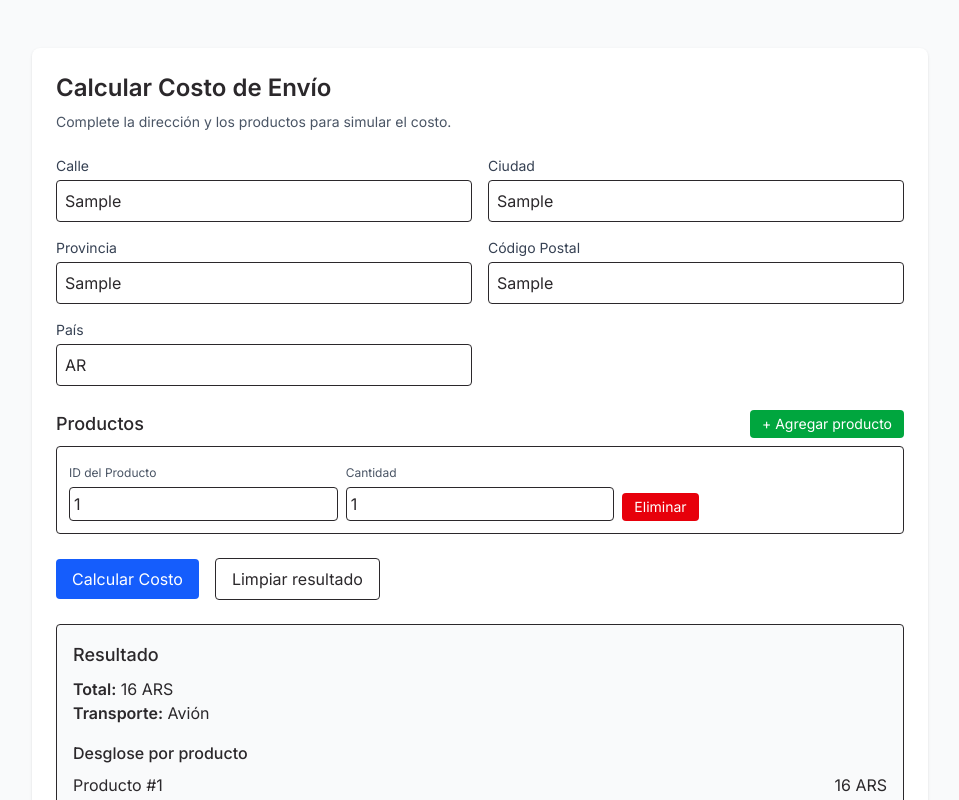
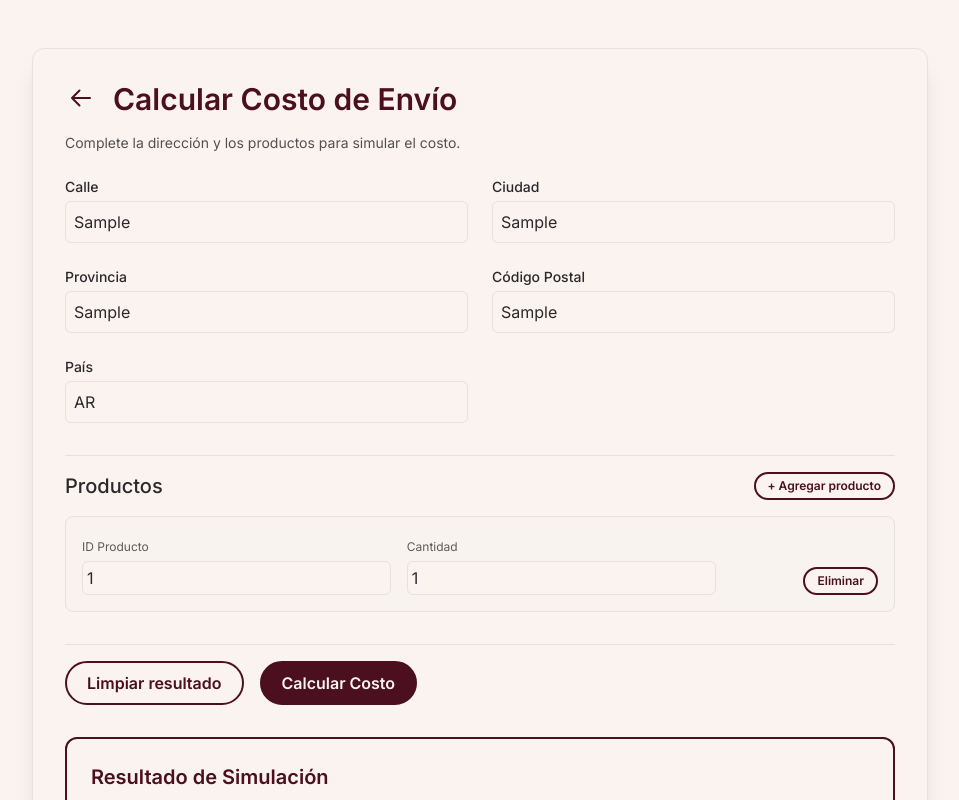
Before and after one commit to FRRe-DS/2025-03-TPI, a Next.js app in the folder front/: page /calcular-costo in a window 1280 px wide. Both pictures are taken after typing "Sample", "Sample", "Sample", "Sample" into the empty fields and a click on the button "Calcular Costo". Shown: the top 800 px of the page, without its empty margins (160-1119 px from the left). Built offline with nearby package versions, Linux system fonts and the light colour scheme.

Commit message:
style(calcularcostopage):update visual style

```diff
--- a/front/src/app/calcular-costo/page.tsx
+++ b/front/src/app/calcular-costo/page.tsx
@@ -1,6 +1,7 @@
 "use client";
 
 import { useState } from "react";
+import Link from "next/link";
 import { calcularCosto } from "../services/logistica-mock";
 import type {
   Address,
@@ -13,7 +14,15 @@ function emptyProduct(id = 1): ProductItemInput {
   return { id, quantity: 1, weight: 1, length: 10, width: 10, height: 5 };
 }
 
+// Componente de Flecha de Volver
+const BackArrowIcon = () => (
+    <svg xmlns="http://www.w3.org/2000/svg" fill="none" viewBox="0 0 24 24" strokeWidth={2} stroke="currentColor" className="w-6 h-6">
+        <path strokeLinecap="round" strokeLinejoin="round" d="M10.5 19.5 3 12m0 0 7.5-7.5M3 12h18" />
+    </svg>
+);
+
 export default function CalcularCostoPage() {
+  // CAMBIO CLAVE 1: Inicializamos todos los campos como cadenas vacías ("")
   const [address, setAddress] = useState<Address>({
     street: "",
     city: "",
@@ -43,13 +52,13 @@ export default function CalcularCostoPage() {
   };
 
   const validate = () => {
-    if (!address.street.trim()) return "Street is required";
-    if (!address.city.trim()) return "City is required";
-    if (!address.postal_code.trim()) return "Postal code is required";
-    if (products.length === 0) return "Add at least one product";
+    if (!address.street.trim()) return "La Calle es requerida.";
+    if (!address.city.trim()) return "La Ciudad es requerida.";
+    if (!address.postal_code.trim()) return "El Código Postal es requerido.";
+    if (products.length === 0) return "Agregue al menos un producto.";
     for (const p of products) {
-      if (p.id < 1) return "Product ID must be >= 1";
-      if (p.quantity < 1) return "Product quantity must be >= 1";
+      if (p.id < 1) return "El ID del Producto debe ser >= 1.";
+      if (p.quantity < 1) return "La Cantidad del Producto debe ser >= 1.";
     }
     return null;
   };
@@ -67,7 +76,7 @@ export default function CalcularCostoPage() {
 
     const data: ShippingCostRequest = {
         delivery_address: address,
-        departure_postal_code: "1000", // <-- esto faltaba
+        departure_postal_code: "1000",
         products,
     };
 
@@ -77,124 +86,162 @@ export default function CalcularCostoPage() {
       setResult(resp);
     } catch (err) {
       console.error(err);
-      setError("Error calculating cost. Try again.");
+      setError("Error al calcular el costo. Intente nuevamente.");
     } finally {
       setLoading(false);
     }
   };
 
+  // Clases de estilo reutilizables
+  // Nota: Tailwind aplica automáticamente un color gris pálido y transparente a los placeholders.
+  const inputStyle = "mt-1 p-2 border border-[var(--color-gray)] rounded-md focus:ring-0 focus:border-[var(--color-primary)] transition-colors duration-200 w-full bg-[var(--color-light)]";
+  const labelStyle = "text-sm text-[var(--color-text-dark)] font-medium";
+
+  // Estilo Base: Contorno Primario (Limpia resultado)
+  const baseOutlineButton = "border-2 border-[var(--color-primary)] text-[var(--color-primary)] bg-[var(--color-light)] rounded-full font-semibold hover:bg-[var(--color-primary)] hover:text-[var(--color-light)] transition-colors duration-300 disabled:opacity-60";
+
+  // 1. Estilo para Botón Calcular Costo (MISMO TAMAÑO PERO CON RELLENO PRIMARIO)
+  const calculateButton = `px-5 py-2 bg-[var(--color-primary)] text-[var(--color-light)] rounded-full font-semibold border-2 border-[var(--color-primary)] hover:bg-[var(--color-secondary)] hover:border-[var(--color-secondary)] transition-colors duration-300 disabled:opacity-60`;
+
+  // 2. Estilo para Botón Limpiar Resultado (TAMAÑO BASE: px-5 py-2)
+  const clearButton = `px-5 py-2 ${baseOutlineButton}`;
+
+  // 3. Estilo para Botones Agregar/Eliminar (Tamaño pequeño)
+  const smallButton = `px-3 py-1 text-xs ${baseOutlineButton}`;
+
+
   return (
-    <div className="min-h-screen bg-gray-50 py-12">
-      <div className="max-w-4xl mx-auto p-6 bg-white shadow rounded-lg">
-        <h1 className="text-2xl font-semibold text-brand mb-2">Calcular Costo de Envío</h1>
-        <p className="text-sm text-gray-600 mb-6">
+    <div
+        className="min-h-screen bg-[var(--color-bg)] py-12 text-[var(--color-text-dark)] flex items-center justify-center"
+    >
+      <div className="max-w-4xl w-full mx-auto p-8 bg-[var(--color-light)] shadow-xl rounded-xl border border-[var(--color-gray)]">
+
+        {/* Encabezado con Botón Volver a la izquierda */}
+        <div className="flex items-center mb-4">
+            <Link href="/" passHref className="mr-4">
+                <button
+                    className="p-1 rounded-full text-[var(--color-primary)] hover:bg-[var(--color-light)] transition-colors duration-300"
+                    aria-label="Volver a la página de inicio"
+                >
+                    <BackArrowIcon />
+                </button>
+            </Link>
+            <h1 className="text-3xl font-heading font-bold text-[var(--color-primary)]">Calcular Costo de Envío</h1>
+        </div>
+
+        <p className="text-sm text-[var(--color-text-dark)] opacity-80 mb-6">
           Complete la dirección y los productos para simular el costo.
         </p>
 
-        <form onSubmit={onSubmit} className="space-y-6">
-          {/* Address */}
-          <div className="grid grid-cols-1 md:grid-cols-2 gap-4">
+        <form onSubmit={onSubmit} className="space-y-8">
+
+          {/* Dirección */}
+          <div className="grid grid-cols-1 md:grid-cols-2 gap-6">
+
             <label className="flex flex-col">
-              <span className="text-sm text-gray-700">Calle</span>
+              <span className={labelStyle}>Calle</span>
               <input
                 value={address.street}
                 onChange={(e) => setAddress({ ...address, street: e.target.value })}
-                className="mt-1 p-2 border rounded"
-                placeholder="Av. Siempre Viva 123"
+                className={inputStyle}
+                placeholder="Av. Siempre Viva 123" // CAMBIO CLAVE 2: Mover el texto a placeholder
               />
             </label>
 
             <label className="flex flex-col">
-              <span className="text-sm text-gray-700">Ciudad</span>
+              <span className={labelStyle}>Ciudad</span>
               <input
                 value={address.city}
                 onChange={(e) => setAddress({ ...address, city: e.target.value })}
-                className="mt-1 p-2 border rounded"
-                placeholder="Resistencia"
+                className={inputStyle}
+                placeholder="Resistencia" // CAMBIO CLAVE 2: Mover el texto a placeholder
               />
             </label>
 
             <label className="flex flex-col">
-              <span className="text-sm text-gray-700">Provincia</span>
+              <span className={labelStyle}>Provincia</span>
               <input
                 value={address.state}
                 onChange={(e) => setAddress({ ...address, state: e.target.value })}
-                className="mt-1 p-2 border rounded"
-                placeholder="Chaco"
+                className={inputStyle}
+                placeholder="Chaco" // CAMBIO CLAVE 2: Mover el texto a placeholder
               />
             </label>
 
             <label className="flex flex-col">
-              <span className="text-sm text-gray-700">Código Postal</span>
+              <span className={labelStyle}>Código Postal</span>
               <input
                 value={address.postal_code}
                 onChange={(e) => setAddress({ ...address, postal_code: e.target.value })}
-                className="mt-1 p-2 border rounded"
-                placeholder="3500"
+                className={inputStyle}
+                placeholder="3500" // CAMBIO CLAVE 2: Mover el texto a placeholder
               />
             </label>
 
             <label className="flex flex-col">
-              <span className="text-sm text-gray-700">País</span>
+              <span className={labelStyle}>País</span>
               <input
-                value={address.country}
+                value={address.country} // Mantenemos el valor "AR" ya que es un valor fijo (readonly)
                 onChange={(e) => setAddress({ ...address, country: e.target.value })}
-                className="mt-1 p-2 border rounded"
+                className={inputStyle}
                 placeholder="AR"
+                readOnly
               />
             </label>
           </div>
 
-          {/* Products */}
-          <div>
-            <div className="flex items-center justify-between mb-2">
-              <h2 className="text-lg font-medium">Productos</h2>
+          {/* Productos */}
+          <div className="pt-4 border-t border-[var(--color-gray)]">
+            <div className="flex items-center justify-between mb-4">
+              <h2 className="text-xl font-heading font-medium text-[var(--color-text-dark)]">Productos</h2>
               <button
                 type="button"
                 onClick={addProduct}
-                className="text-sm text-white bg-green-600 px-3 py-1 rounded hover:bg-green-700"
+                className={smallButton}
               >
                 + Agregar producto
               </button>
             </div>
 
-            <div className="space-y-3">
+            <div className="space-y-4">
               {products.map((p, i) => (
                 <div
                   key={i}
-                  className="p-3 border rounded grid grid-cols-1 md:grid-cols-3 gap-2 items-end"
+                  className="p-4 border border-[var(--color-gray)] rounded-lg grid grid-cols-5 md:grid-cols-5 gap-4 items-end bg-[var(--color-light)]/50"
                 >
-                  <div>
-                    <label className="text-xs text-gray-600">ID del Producto</label>
+                  <div className="col-span-2">
+                    <label className="text-xs text-[var(--color-text-dark)] opacity-75">ID Producto</label>
                     <input
                       type="number"
                       min={1}
-                      value={p.id}
+                      value={p.id} // Mantenemos el valor inicial de "1" para ID y Cantidad si es necesario
                       onChange={(e) =>
                         updateProduct(i, { id: Math.max(1, Number(e.target.value)) })
                       }
-                      className="mt-1 p-1 border rounded w-full"
+                      className={inputStyle.replace('p-2', 'p-1')}
+                      placeholder="Ej: 456" // Añadimos placeholders aquí también
                     />
                   </div>
 
-                  <div>
-                    <label className="text-xs text-gray-600">Cantidad</label>
+                  <div className="col-span-2">
+                    <label className="text-xs text-[var(--color-text-dark)] opacity-75">Cantidad</label>
                     <input
                       type="number"
                       min={1}
-                      value={p.quantity}
+                      value={p.quantity} // Mantenemos el valor inicial de "1" si es necesario
                       onChange={(e) =>
                         updateProduct(i, { quantity: Math.max(1, Number(e.target.value)) })
                       }
-                      className="mt-1 p-1 border rounded w-full"
+                      className={inputStyle.replace('p-2', 'p-1')}
+                      placeholder="Ej: 5" // Añadimos placeholders aquí también
                     />
                   </div>
 
-                  <div className="flex gap-2">
+                  <div className="col-span-1 flex justify-end">
                     <button
                       type="button"
                       onClick={() => removeProduct(i)}
-                      className="text-sm text-white bg-red-600 px-3 py-1 rounded hover:bg-red-700"
+                      className={smallButton}
                     >
                       Eliminar
                     </button>
@@ -204,47 +251,54 @@ export default function CalcularCostoPage() {
             </div>
           </div>
 
-          {error && <div className="text-sm text-red-600">{error}</div>}
+          {/* Mensajes y Botones de Acción */}
+          {error && <div className="text-sm p-3 bg-red-100 border border-red-300 text-red-700 rounded-md">{error}</div>}
 
-          <div className="flex items-center gap-4">
-            <button
-              type="submit"
-              disabled={loading}
-              className="px-4 py-2 bg-blue-600 text-white rounded hover:bg-blue-700 disabled:opacity-60"
-            >
-              {loading ? "Calculando..." : "Calcular Costo"}
-            </button>
+          {/* Distribución de botones: AMBOS A LA IZQUIERDA */}
+          <div className="flex items-center gap-4 pt-4 border-t border-[var(--color-gray)]">
 
+            {/* Botón Limpiar (Izquierda) */}
             <button
               type="button"
               onClick={() => {
                 setResult(null);
                 setError(null);
               }}
-              className="px-4 py-2 border rounded"
+              className={clearButton}
             >
               Limpiar resultado
             </button>
+
+            {/* Botón Calcular Costo (A su lado, con relleno) */}
+            <button
+              type="submit"
+              disabled={loading}
+              className={calculateButton}
+            >
+              {loading ? "Calculando..." : "Calcular Costo"}
+            </button>
+
           </div>
         </form>
 
+        {/* Resultado */}
         {result && (
-          <div className="mt-6 p-4 border rounded bg-gray-50">
-            <h3 className="text-lg font-medium mb-2">Resultado</h3>
-            <p>
-              <strong>Total:</strong> {result.total_cost} {result.currency}
+          <div className="mt-8 p-6 border-2 border-[var(--color-primary)] rounded-xl bg-[var(--color-light)] text-[var(--color-text-dark)]">
+            <h3 className="text-xl font-heading font-bold text-[var(--color-primary)] mb-3">Resultado de Simulación</h3>
+            <p className="text-lg">
+              <strong>Total Estimado:</strong> <span className="text-[var(--color-secondary)] font-bold">{result.total_cost} {result.currency}</span>
             </p>
             <p>
-              <strong>Transporte:</strong> {result.transport_type}
+              <strong>Tipo de Transporte:</strong> {result.transport_type}
             </p>
 
-            <div className="mt-4">
-              <h4 className="font-medium">Desglose por producto</h4>
+            <div className="mt-4 pt-4 border-t border-[var(--color-primary)]/20">
+              <h4 className="font-heading font-medium">Desglose por Producto</h4>
               <ul className="mt-2 space-y-1">
                 {result.products.map((pr) => (
-                  <li key={pr.id} className="flex justify-between">
-                    <span>Producto #{pr.id}</span>
-                    <span>{pr.cost} {result.currency}</span>
+                  <li key={pr.id} className="flex justify-between text-sm">
+                    <span>Producto ID #{pr.id}</span>
+                    <span className="font-medium">{pr.cost} {result.currency}</span>
                   </li>
                 ))}
               </ul>
```
